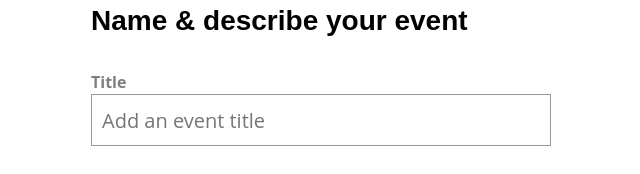
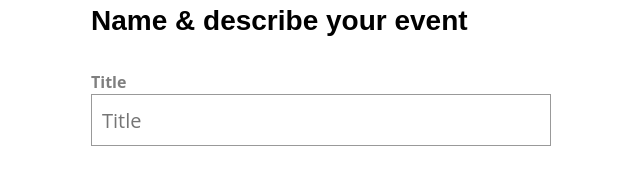
Before and after one commit to mokajima/vuemastery, a Vue app in the folder next-level-vue/: page /event/create in a window 1280 px wide. Shown: the part 306-480 px from the top of the page, without its empty margins (319-959 px from the left). Built offline with nearby package versions, Linux system fonts and the light colour scheme.

Commit message:
refactor: Add the BaseInput component

```diff
--- /dev/null
+++ b/next-level-vue/src/components/BaseInput.vue
@@ -0,0 +1,24 @@
+<template>
+  <div>
+    <label v-if="label">{{ label }}</label>
+    <input :value="value" @input="updateValue" v-bind="$attrs">
+  </div>
+</template>
+
+<script>
+export default {
+  inheritAttrs: false,
+  props: {
+    label: {
+      type: String,
+      default: ''
+    },
+    value: [String, Number]
+  },
+  methods: {
+    updateValue(event) {
+      this.$emit('input', event.target.value)
+    }
+  }
+}
+</script>
--- a/next-level-vue/src/views/EventCreate.vue
+++ b/next-level-vue/src/views/EventCreate.vue
@@ -8,21 +8,12 @@
       </select>
 
       <h3>Name & describe your event</h3>
-      <div class="field">
-        <label>Title</label>
-        <input v-model="event.title" type="text" placeholder="Add an event title"/>
-      </div>
+      <BaseInput label="Title" v-model="event.title" type="text" placeholder="Title" class="field" />
 
-      <div class="field">
-        <label>Description</label>
-        <input v-model="event.description" type="text" placeholder="Add a description"/>
-      </div>
+      <BaseInput label="Description" v-model="event.description" type="text" placeholder="Add a description" class="field" />
 
       <h3>Where is your event?</h3>
-      <div class="field">
-        <label>Location</label>
-        <input v-model="event.location" type="text" placeholder="Add a location"/>
-      </div>
+      <BaseInput label="Location" v-model="event.location" type="text" placeholder="Add a location" class="field" />
 
       <h3>When is your event?</h3>
 
```
